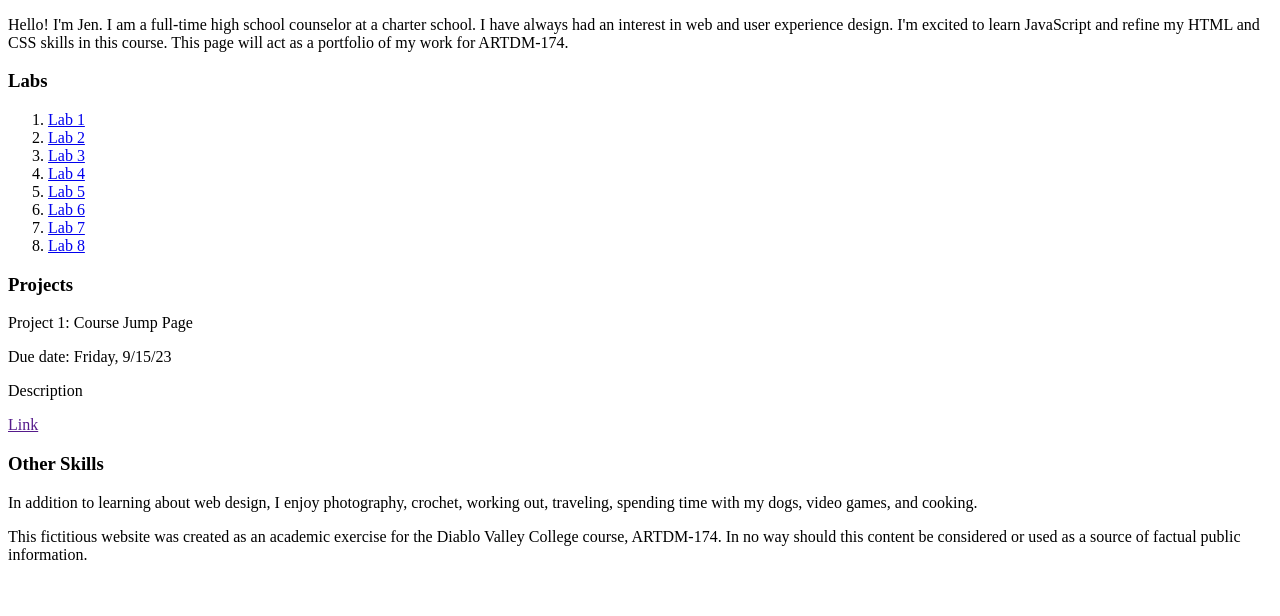
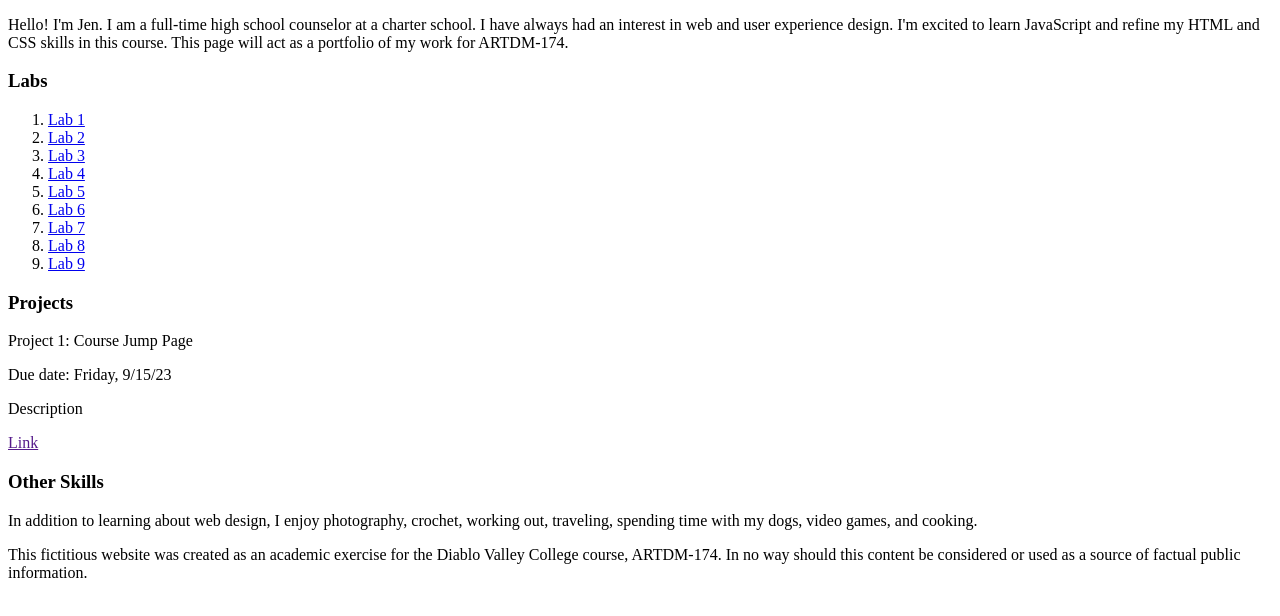
Before and after one commit to booksquirm/course-jump-page, a plain HTML site: page index.html in a window 1280 px wide. Shown: the part 152-768 px from the top of the page. Drawn offline with Linux system fonts and the light colour scheme.

Commit message:
add lab 9

```diff
--- a/index.html
+++ b/index.html
@@ -32,6 +32,7 @@
                   <li><a href="labs/lab6">Lab 6</a></li>
                   <li><a href="labs/lab7">Lab 7</a></li>
                   <li><a href="labs/lab8">Lab 8</a></li>
+                  <li><a href="labs/lab9">Lab 9</a></li>
                 </ol>
               </section>
 
```
